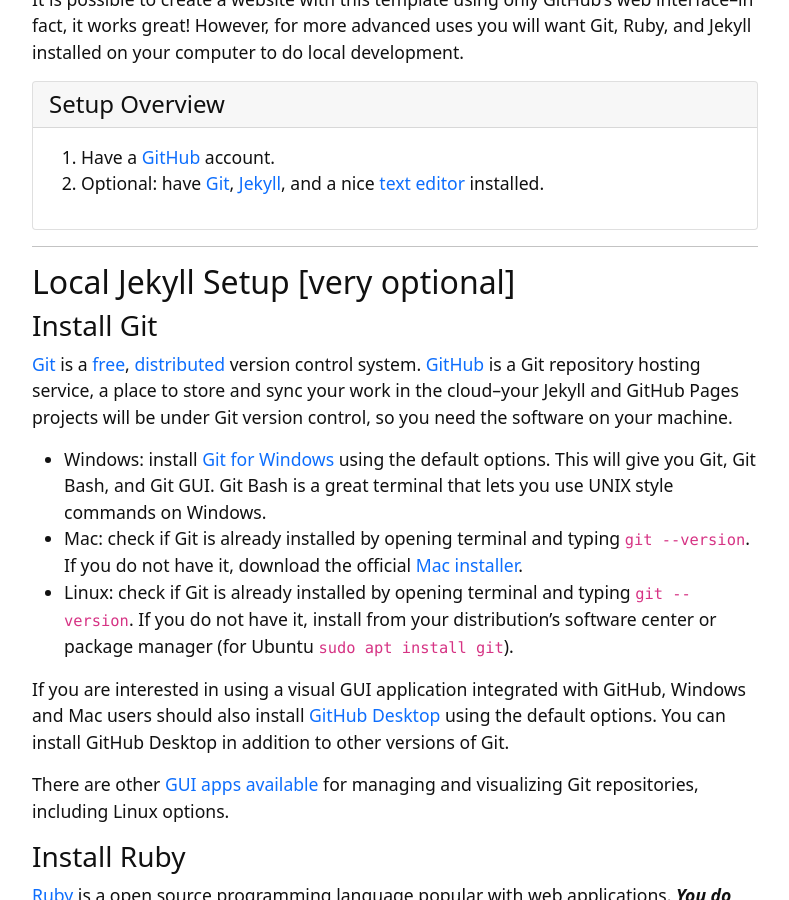
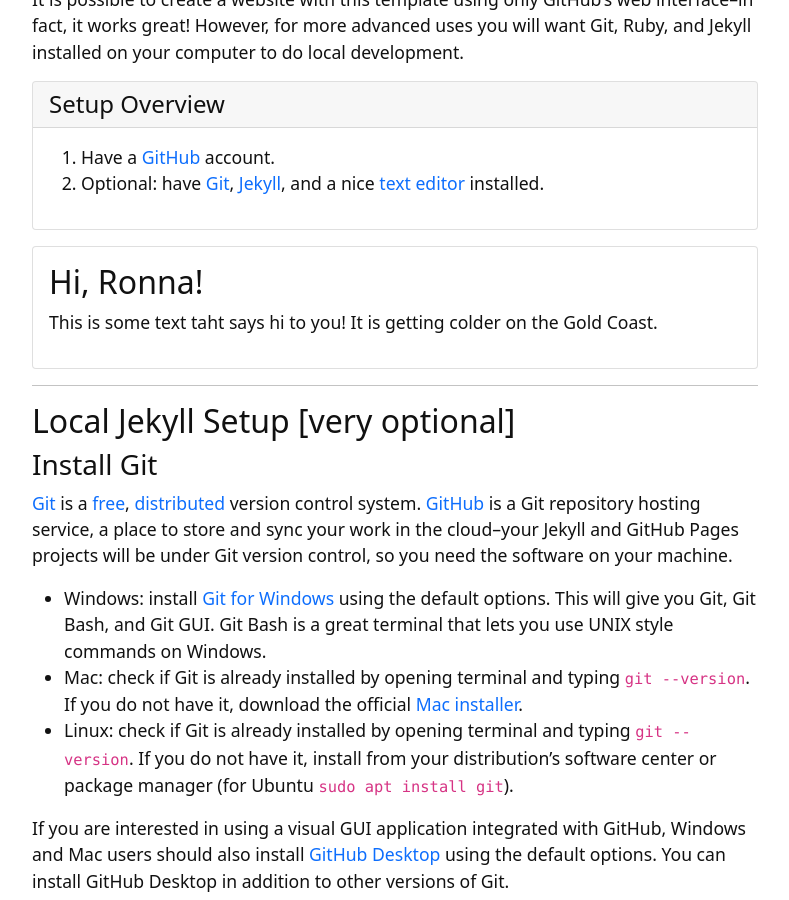
Before and after one commit to ybanens/library-template-playground-2022, a Jekyll site: the page built from content/0-prep.md, in a window 1280 px wide and 900 px high, scrolled down 479 px. Shown: the whole window, without its empty margins (245-1034 px from the left). Built offline with Jekyll 4.4.1, drawn with Linux system fonts in a browser that asks for light colours.

Commit message:
Added hello ronna text

```diff
--- a/content/0-prep.md
+++ b/content/0-prep.md
@@ -16,7 +16,19 @@ However, for more advanced uses you will want Git, Ruby, and Jekyll installed on
 1. Have a [GitHub](https://github.com) account.
 2. Optional: have [Git](https://git-scm.com/), [Jekyll](https://jekyllrb.com/), and a nice [text editor](https://code.visualstudio.com/) installed.
 {% endcapture %}
+
 {% include card.html text=text header="Setup Overview" %}
+
+{% capture helloronna %}
+
+## Hi, Ronna!
+
+This is some text taht says hi to you!
+It is getting colder on the Gold Coast.
+
+{% endcapture %}
+
+{% include card.html text=helloronna %}
 
 -------------
 
```
